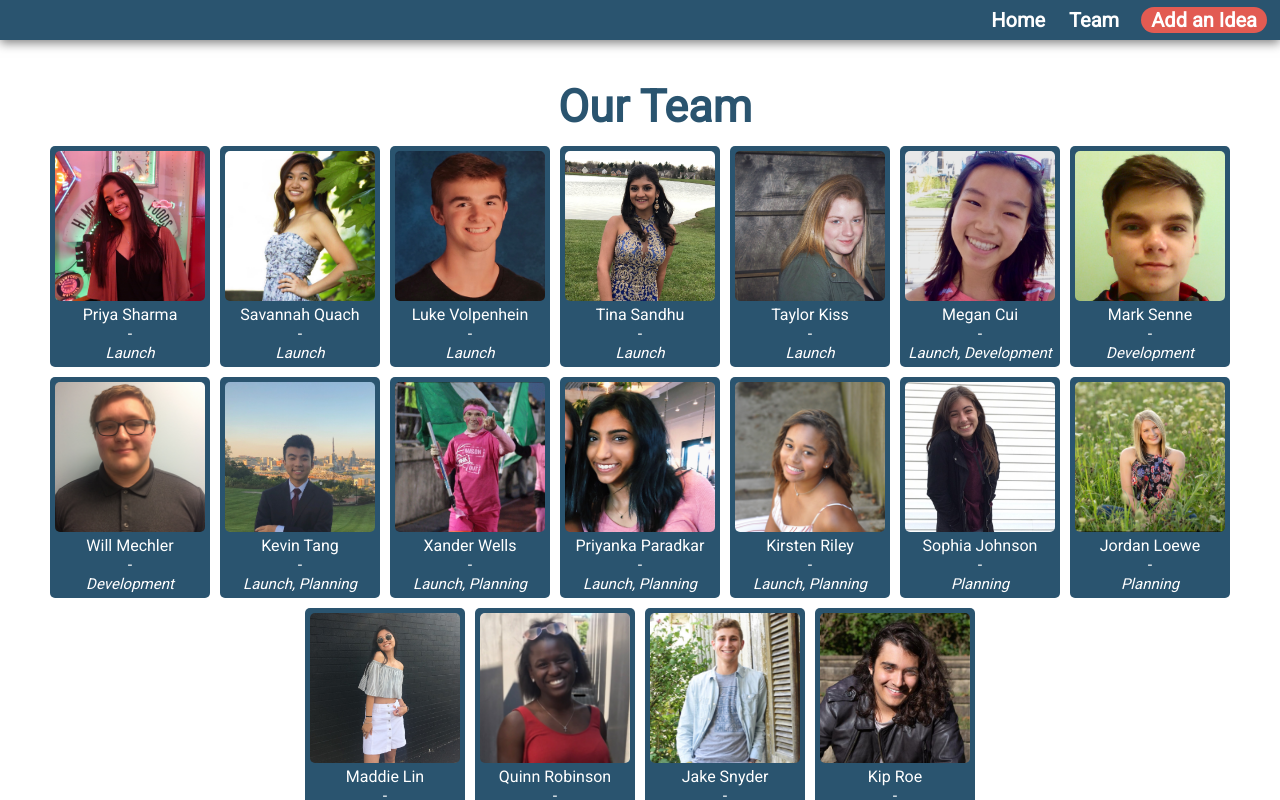
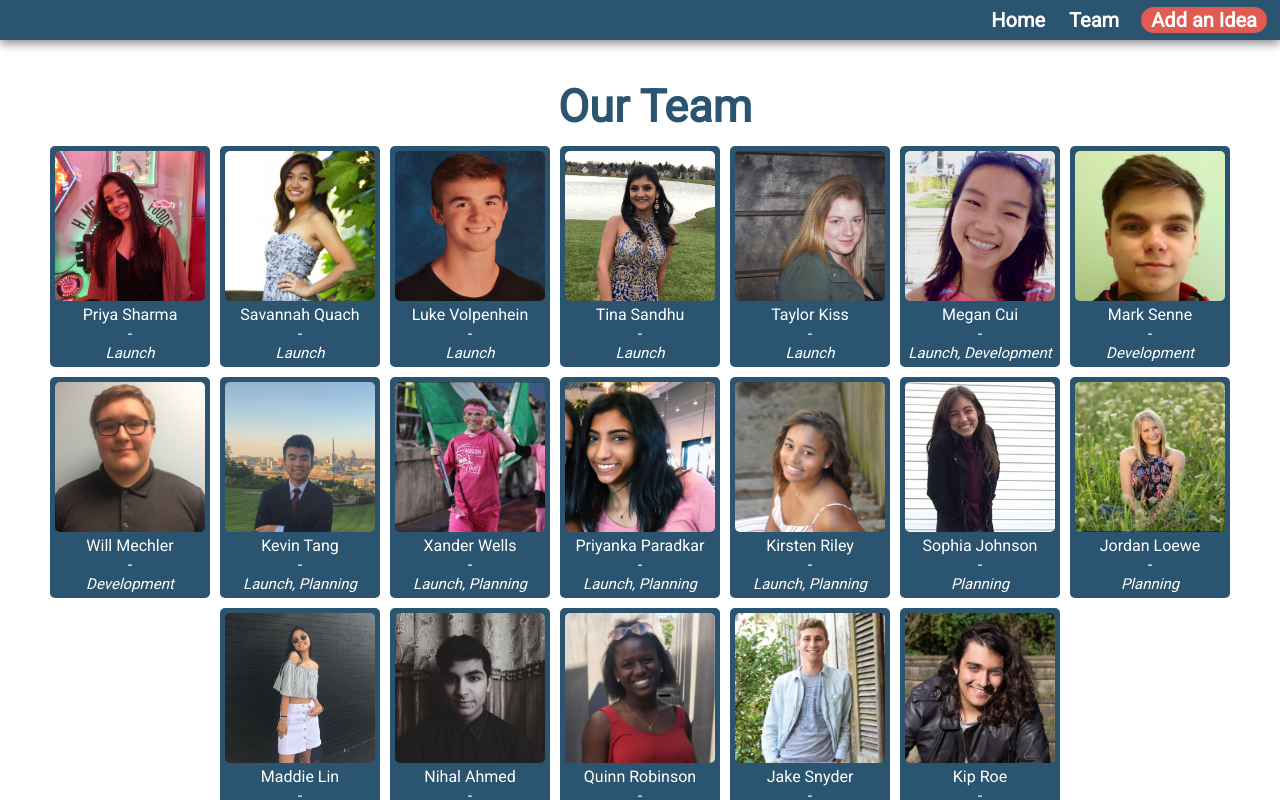
Before and after one commit to megancui/masonidea, a React (Create React App) app: page / in a window 1280 px wide. Both pictures are taken after a click on the element "Team". Shown: the top 800 px of the page. Built offline with nearby package versions, Linux system fonts and the light colour scheme.

Commit message:
add nihal to team page

```diff
--- a/src/Team.js
+++ b/src/Team.js
@@ -26,6 +26,7 @@ import tina from "./teampics/tina.jpeg";
 import priya from "./teampics/priya.jpeg";
 import mccormick from "./teampics/mccormick.jpg";
 import bumiller from "./teampics/bumiller.jpg";
+import IMG_0696 from "./teampics/IMG_0696.jpeg";
 
 export class Team extends React.Component {
   render() {
@@ -188,6 +189,16 @@ export class Team extends React.Component {
             </span>
           </div>
           <div className="Team-card">
+            <img src={IMG_0696} alt="nihal" />
+            <span>Nihal Ahmed</span>
+            <br />
+            <span>-</span>
+            <br />
+            <span>
+              <i>Branding & PR</i>
+            </span>
+          </div>
+          <div className="Team-card">
             <img src={quinn} alt="quinn" />
             <span>Quinn Robinson</span>
             <br />
```
